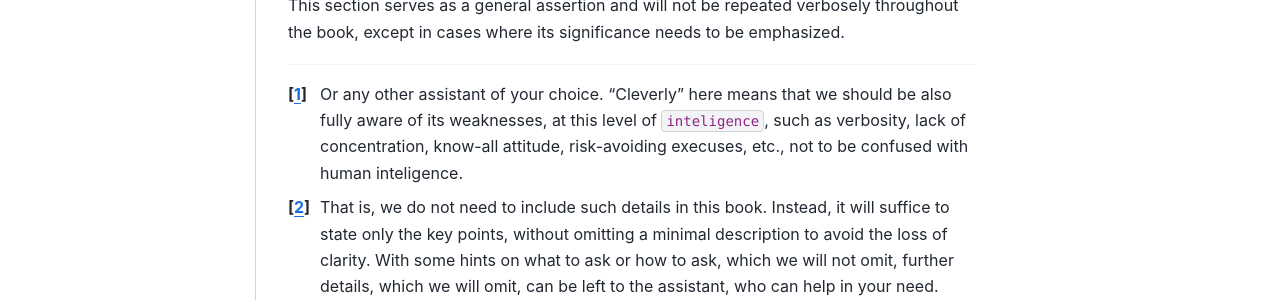
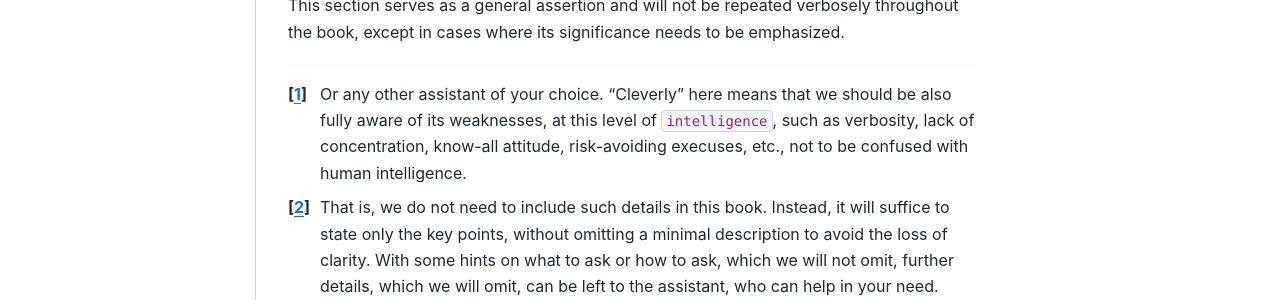
Before and after one commit to biosaxs-dev/molass-develop, a Jupyter Book: the page built from chapters/intro.md, in a window 1280 px wide and 1275 px high. Shown: the part 783-1083 px from the top of the window. Built offline with Jupyter Book 1.0.4 settings and Sphinx 7.4.7 and the Sphinx Book theme 1.1.4, drawn with Linux system fonts in a browser that asks for light colours.

Commit message:
fix mis-spelling

```diff
--- a/chapters/intro.md
+++ b/chapters/intro.md
@@ -18,7 +18,7 @@ As we wrote this book, we realized the importance of cleverly utilizing `GitHub
 
 This section serves as a general assertion and will not be repeated verbosely throughout the book, except in cases where its significance needs to be emphasized.
 
-[^1]: Or any other assistant of your choice. "Cleverly" here means that we should be also fully aware of its weaknesses, at this level of `inteligence`, such as verbosity, lack of concentration, know-all attitude, risk-avoiding execuses, etc., not to be confused with human inteligence.
+[^1]: Or any other assistant of your choice. "Cleverly" here means that we should be also fully aware of its weaknesses, at this level of `intelligence`, such as verbosity, lack of concentration, know-all attitude, risk-avoiding execuses, etc., not to be confused with human intelligence.
 
 [^2]: That is, we do not need to include such details in this book. Instead, it will suffice to state only the key points, without omitting a minimal description to avoid the loss of clarity. With some hints on what to ask or how to ask, which we will not omit, further details, which we will omit, can be left to the assistant, who can help in your need.
 
```
